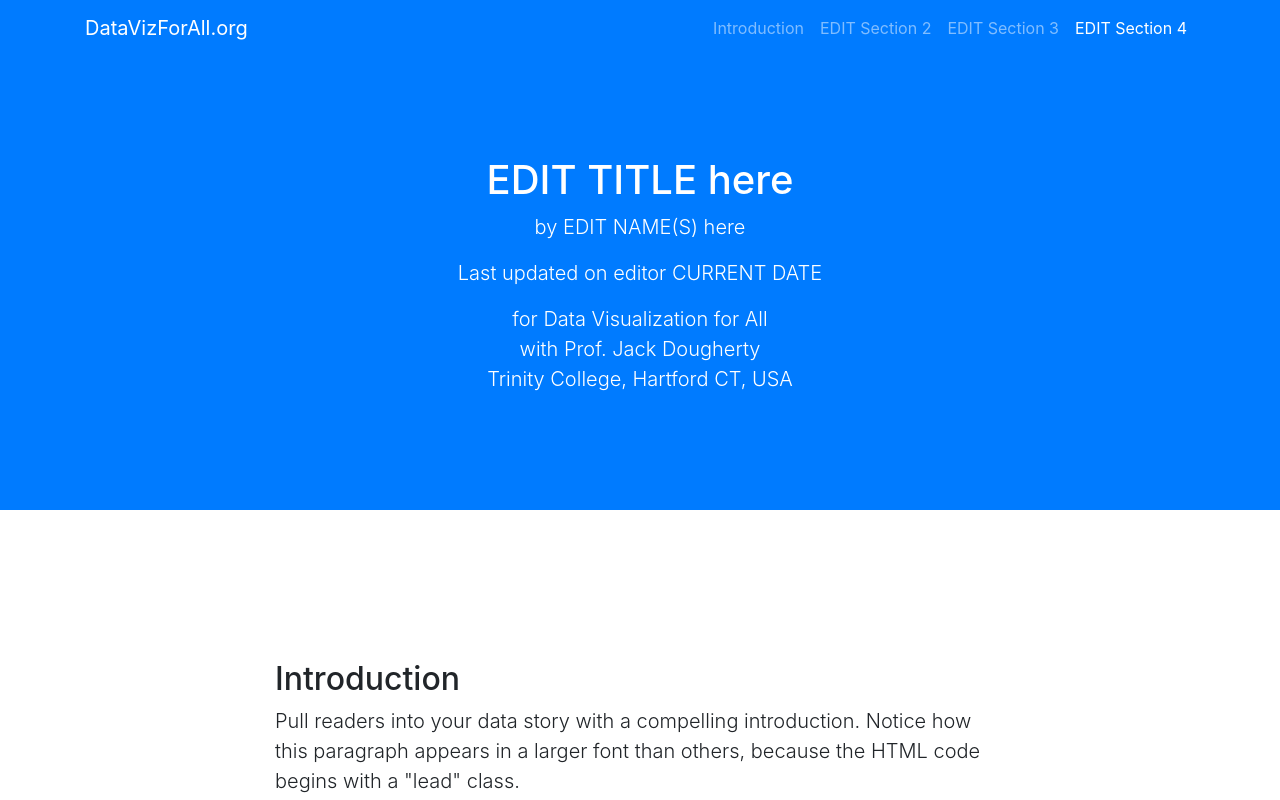
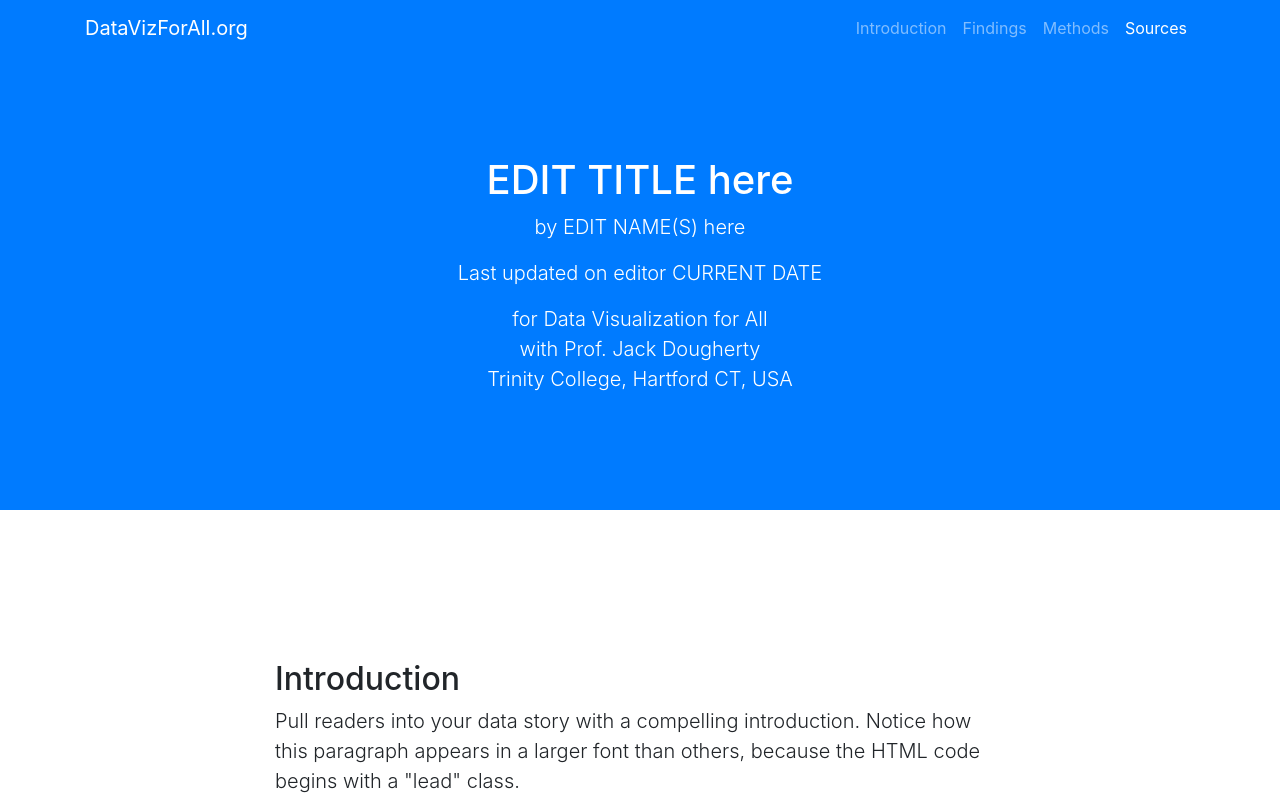
Before and after one commit to HameedAlmukhtar/embed_quiz_practice, a plain HTML site: page index.html in a window 1280 px wide. Shown: the top 800 px of the page. Drawn offline with nearby package versions, Linux system fonts and the light colour scheme.

Commit message:
Update index.html

```diff
--- a/index.html
+++ b/index.html
@@ -37,13 +37,13 @@
             <a class="nav-link js-scroll-trigger" href="#section1">Introduction</a>
           </li>
           <li class="nav-item">
-            <a class="nav-link js-scroll-trigger" href="#section2">EDIT Section 2</a>
+            <a class="nav-link js-scroll-trigger" href="#section2">Findings</a>
           </li>
           <li class="nav-item">
-            <a class="nav-link js-scroll-trigger" href="#section3">EDIT Section 3</a>
+            <a class="nav-link js-scroll-trigger" href="#section3">Methods</a>
           </li>
           <li class="nav-item">
-            <a class="nav-link js-scroll-trigger" href="#section4">EDIT Section 4</a>
+            <a class="nav-link js-scroll-trigger" href="#section4">Sources</a>
           </li>
         </ul>
       </div>
```
